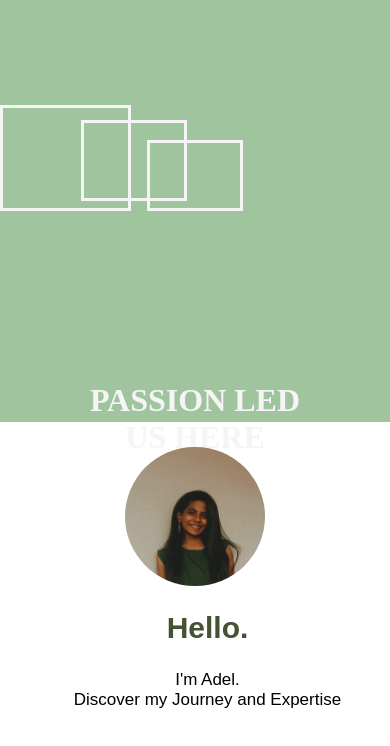
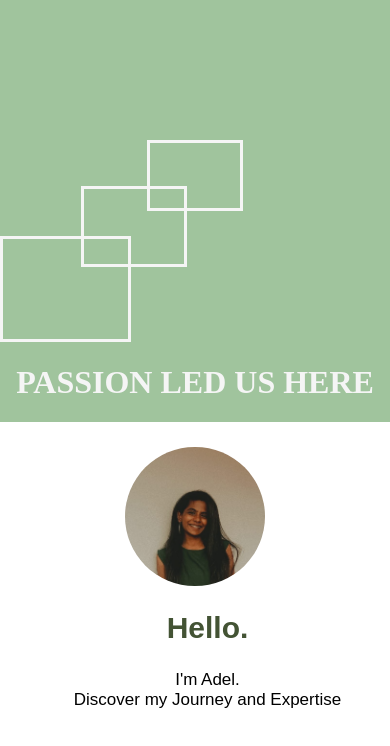
Before and after one commit to adelansilin/portfolio, a plain HTML site: page index.html in a window 390 px wide. Drawn offline with Linux system fonts and the light colour scheme; a web font is replaced by a local one.

Commit message:
Update style.css

```diff
--- a/style.css
+++ b/style.css
@@ -92,6 +92,8 @@ p{
     }
     .titlebox{
         font-size: 1rem;
+        border:0;
+        margin:0;
     }
     .profile{
         flex-direction: column;
```
